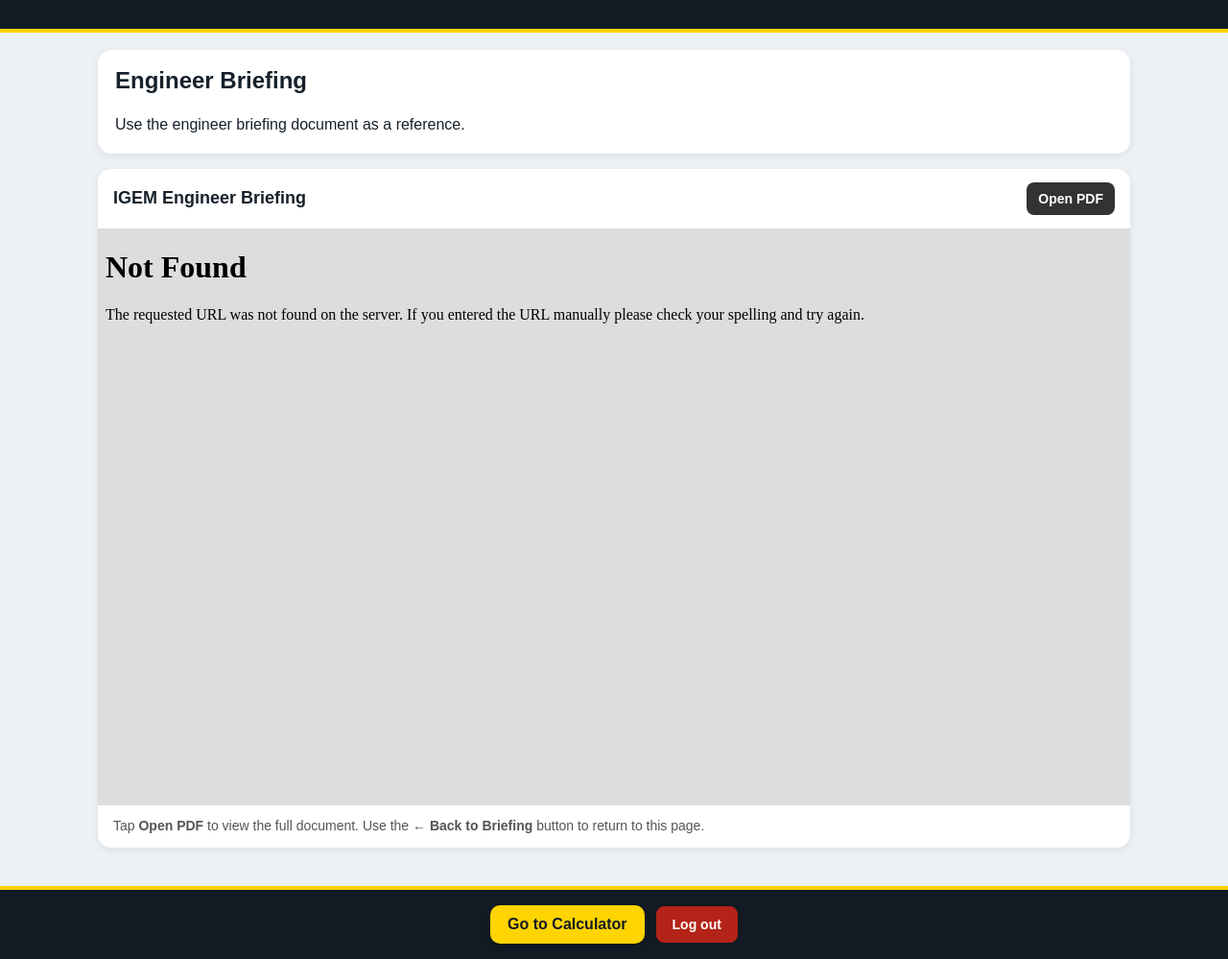
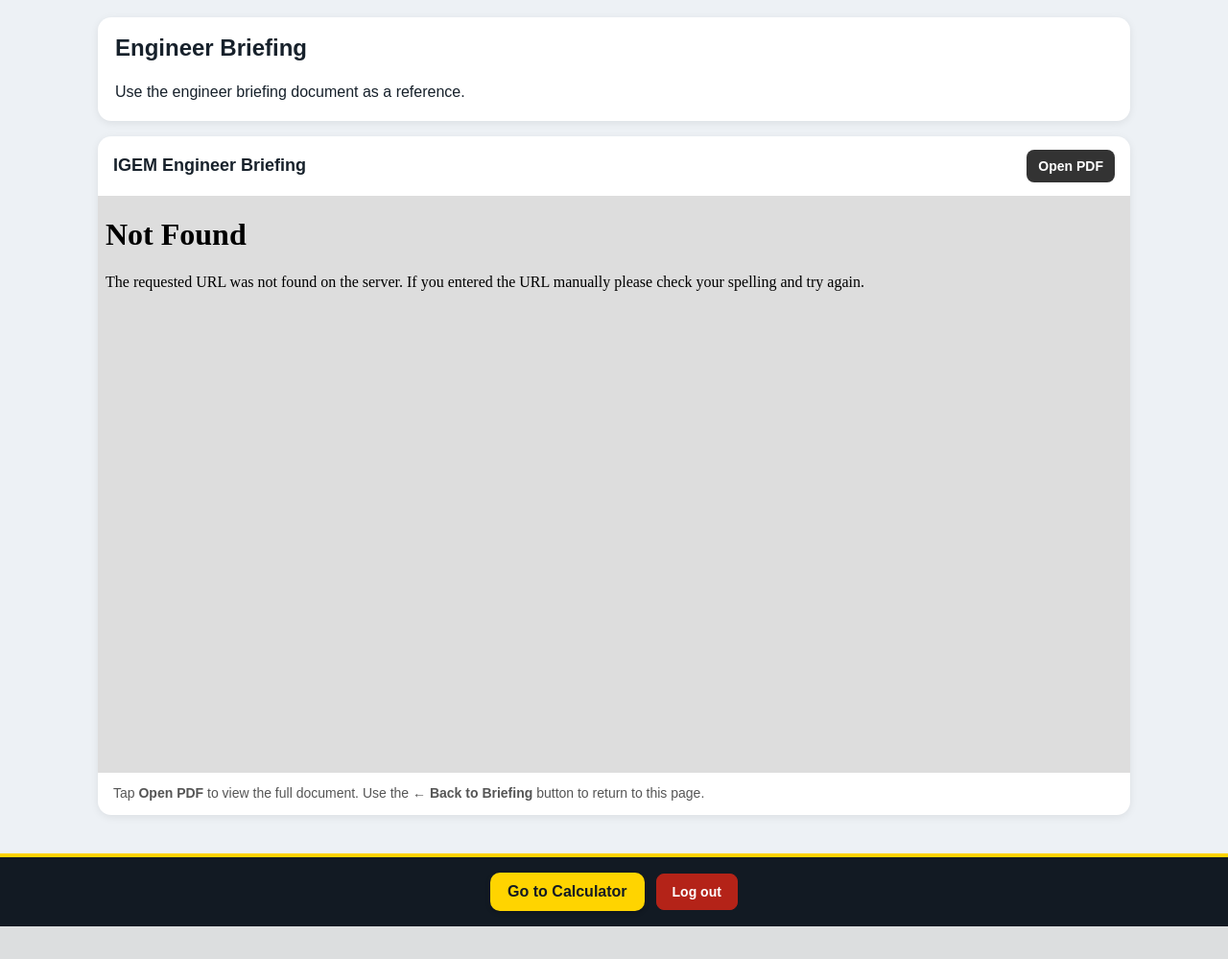
Before and after one commit to idiotplumms/igem-iv-calculator, a Flask app: page / in a window 1280 px wide. Shown: the whole page at 96% size. After the commit the page ends 965 px from the top, so only its background shows below. Run offline with Flask 3, Linux system fonts and the light colour scheme; the visitor is signed in with stand-in values (Sample User, id 1).

Commit message:
Update main.css

```diff
--- a/static/main.css
+++ b/static/main.css
@@ -779,13 +779,8 @@ body {
 
 }
 
-/* =========================
-   TOP WHITE SAFE-AREA STRIPE
-   ========================= */
 
-body::before {
-    content: "";
-    display: block;
+.slides-top-space {
     height: calc(30px + env(safe-area-inset-top));
     background: #121a23;
     border-bottom: 4px solid var(--yellow);
```
